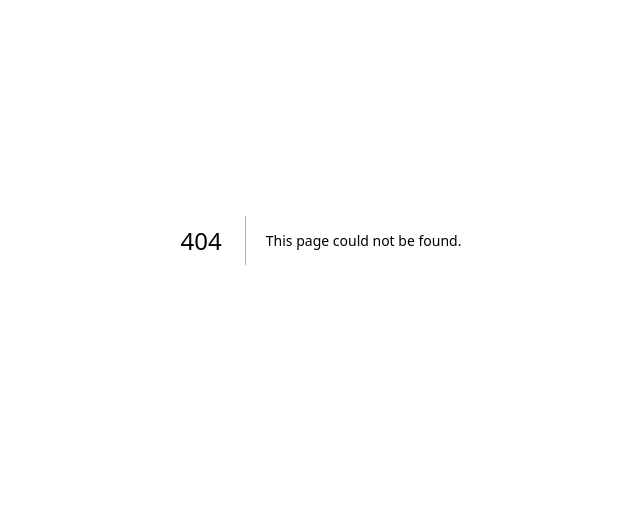
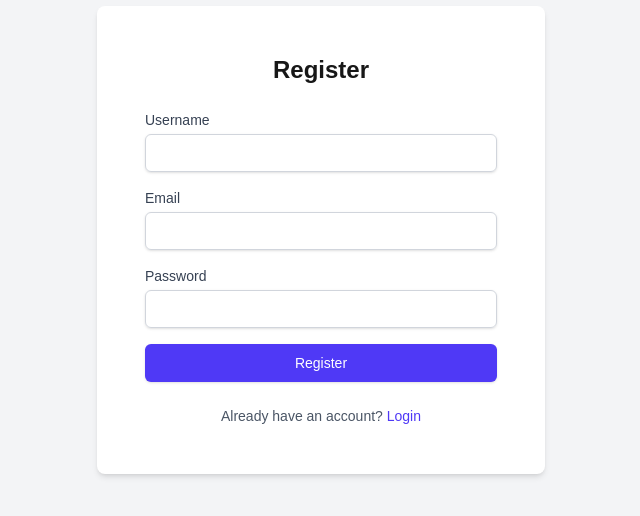
Before and after one commit to TsubasaShioda/ikimono_nikki, a Next.js app: page /auth/register in a window 1280 px wide. Before the commit this address had no page. Shown: the part 160-676 px from the top of the page, without its empty margins (319-959 px from the left). Built offline with nearby package versions, Linux system fonts and the light colour scheme.

Commit message:
feat: ユーザー登録・ログインのフロントエンドフォーム作成

```diff
--- /dev/null
+++ b/src/app/auth/layout.tsx
@@ -0,0 +1,11 @@
+import React from 'react';
+
+export default function AuthLayout({ children }: { children: React.ReactNode }) {
+  return (
+    <div className="min-h-screen flex items-center justify-center bg-gray-100">
+      <div className="bg-white p-8 rounded-lg shadow-md w-full max-w-md">
+        {children}
+      </div>
+    </div>
+  );
+}
--- /dev/null
+++ b/src/app/auth/login/page.tsx
@@ -0,0 +1,90 @@
+'use client';
+
+import { useState } from 'react';
+import { useRouter } from 'next/navigation';
+import Link from 'next/link';
+
+export default function LoginPage() {
+  const [email, setEmail] = useState('');
+  const [password, setPassword] = useState('');
+  const [error, setError] = useState('');
+  const router = useRouter();
+
+  const handleSubmit = async (e: React.FormEvent) => {
+    e.preventDefault();
+    setError('');
+
+    if (!email || !password) {
+      setError('Email and password are required.');
+      return;
+    }
+
+    try {
+      const response = await fetch('/api/auth/login', {
+        method: 'POST',
+        headers: {
+          'Content-Type': 'application/json',
+        },
+        body: JSON.stringify({ email, password }),
+      });
+
+      const data = await response.json();
+
+      if (response.ok) {
+        // For now, just log success and redirect. In a real app, you'd handle tokens/sessions.
+        console.log('Login successful:', data.user);
+        router.push('/'); // Redirect to home page or dashboard
+      } else {
+        setError(data.message || 'Login failed.');
+      }
+    } catch (err) {
+      console.error(err);
+      setError('An unexpected error occurred. Please try again.');
+    }
+  };
+
+  return (
+    <div className="p-4">
+      <h2 className="text-2xl font-bold mb-6 text-center">Login</h2>
+      {error && <p className="text-red-500 text-center mb-4">{error}</p>}
+      <form onSubmit={handleSubmit} className="space-y-4">
+        <div>
+          <label htmlFor="email" className="block text-sm font-medium text-gray-700">Email</label>
+          <input
+            type="email"
+            id="email"
+            className="mt-1 block w-full px-3 py-2 border border-gray-300 rounded-md shadow-sm focus:outline-none focus:ring-indigo-500 focus:border-indigo-500 sm:text-sm"
+            value={email}
+            onChange={(e) => setEmail(e.target.value)}
+            required
+          />
+        </div>
+        <div>
+          <label htmlFor="password" className="block text-sm font-medium text-gray-700">Password</label>
+          <input
+            type="password"
+            id="password"
+            className="mt-1 block w-full px-3 py-2 border border-gray-300 rounded-md shadow-sm focus:outline-none focus:ring-indigo-500 focus:border-indigo-500 sm:text-sm"
+            value={password}
+            onChange={(e) => setPassword(e.target.value)}
+            required
+          />
+        </div>
+        <div>
+          <button
+            type="submit"
+            className="w-full flex justify-center py-2 px-4 border border-transparent rounded-md shadow-sm text-sm font-medium text-white bg-indigo-600 hover:bg-indigo-700 focus:outline-none focus:ring-2 focus:ring-offset-2 focus:ring-indigo-500"
+          >
+            Login
+          </button>
+        </div>
+      </form>
+      <p className="mt-6 text-center text-sm text-gray-600">
+        Don't have an account? {' '}
+        <Link href="/auth/register" className="font-medium text-indigo-600 hover:text-indigo-500">
+          Register
+        </Link>
+      </p>
+    </div>
+  );
+}
--- /dev/null
+++ b/src/app/auth/register/page.tsx
@@ -0,0 +1,105 @@
+'use client';
+
+import { useState } from 'react';
+import { useRouter } from 'next/navigation';
+import Link from 'next/link';
+
+export default function RegisterPage() {
+  const [username, setUsername] = useState('');
+  const [email, setEmail] = useState('');
+  const [password, setPassword] = useState('');
+  const [error, setError] = useState('');
+  const [success, setSuccess] = useState('');
+  const router = useRouter();
+
+  const handleSubmit = async (e: React.FormEvent) => {
+    e.preventDefault();
+    setError('');
+    setSuccess('');
+
+    if (!username || !email || !password) {
+      setError('All fields are required.');
+      return;
+    }
+
+    try {
+      const response = await fetch('/api/auth/register', {
+        method: 'POST',
+        headers: {
+          'Content-Type': 'application/json',
+        },
+        body: JSON.stringify({ username, email, password }),
+      });
+
+      const data = await response.json();
+
+      if (response.ok) {
+        setSuccess(data.message || 'Registration successful!');
+        // Optionally redirect to login page after successful registration
+        router.push('/auth/login');
+      } else {
+        setError(data.message || 'Registration failed.');
+      }
+    } catch (err) {
+      console.error(err);
+      setError('An unexpected error occurred. Please try again.');
+    }
+  };
+
+  return (
+    <div className="p-4">
+      <h2 className="text-2xl font-bold mb-6 text-center">Register</h2>
+      {error && <p className="text-red-500 text-center mb-4">{error}</p>}
+      {success && <p className="text-green-500 text-center mb-4">{success}</p>}
+      <form onSubmit={handleSubmit} className="space-y-4">
+        <div>
+          <label htmlFor="username" className="block text-sm font-medium text-gray-700">Username</label>
+          <input
+            type="text"
+            id="username"
+            className="mt-1 block w-full px-3 py-2 border border-gray-300 rounded-md shadow-sm focus:outline-none focus:ring-indigo-500 focus:border-indigo-500 sm:text-sm"
+            value={username}
+            onChange={(e) => setUsername(e.target.value)}
+            required
+          />
+        </div>
+        <div>
+          <label htmlFor="email" className="block text-sm font-medium text-gray-700">Email</label>
+          <input
+            type="email"
+            id="email"
+            className="mt-1 block w-full px-3 py-2 border border-gray-300 rounded-md shadow-sm focus:outline-none focus:ring-indigo-500 focus:border-indigo-500 sm:text-sm"
+            value={email}
+            onChange={(e) => setEmail(e.target.value)}
+            required
+          />
+        </div>
+        <div>
+          <label htmlFor="password" className="block text-sm font-medium text-gray-700">Password</label>
+          <input
+            type="password"
+            id="password"
+            className="mt-1 block w-full px-3 py-2 border border-gray-300 rounded-md shadow-sm focus:outline-none focus:ring-indigo-500 focus:border-indigo-500 sm:text-sm"
+            value={password}
+            onChange={(e) => setPassword(e.target.value)}
+            required
+          />
+        </div>
+        <div>
+          <button
+            type="submit"
+            className="w-full flex justify-center py-2 px-4 border border-transparent rounded-md shadow-sm text-sm font-medium text-white bg-indigo-600 hover:bg-indigo-700 focus:outline-none focus:ring-2 focus:ring-offset-2 focus:ring-indigo-500"
+          >
+            Register
+          </button>
+        </div>
+      </form>
+      <p className="mt-6 text-center text-sm text-gray-600">
+        Already have an account? {' '}
+        <Link href="/auth/login" className="font-medium text-indigo-600 hover:text-indigo-500">
+          Login
+        </Link>
+      </p>
+    </div>
+  );
+}
```
